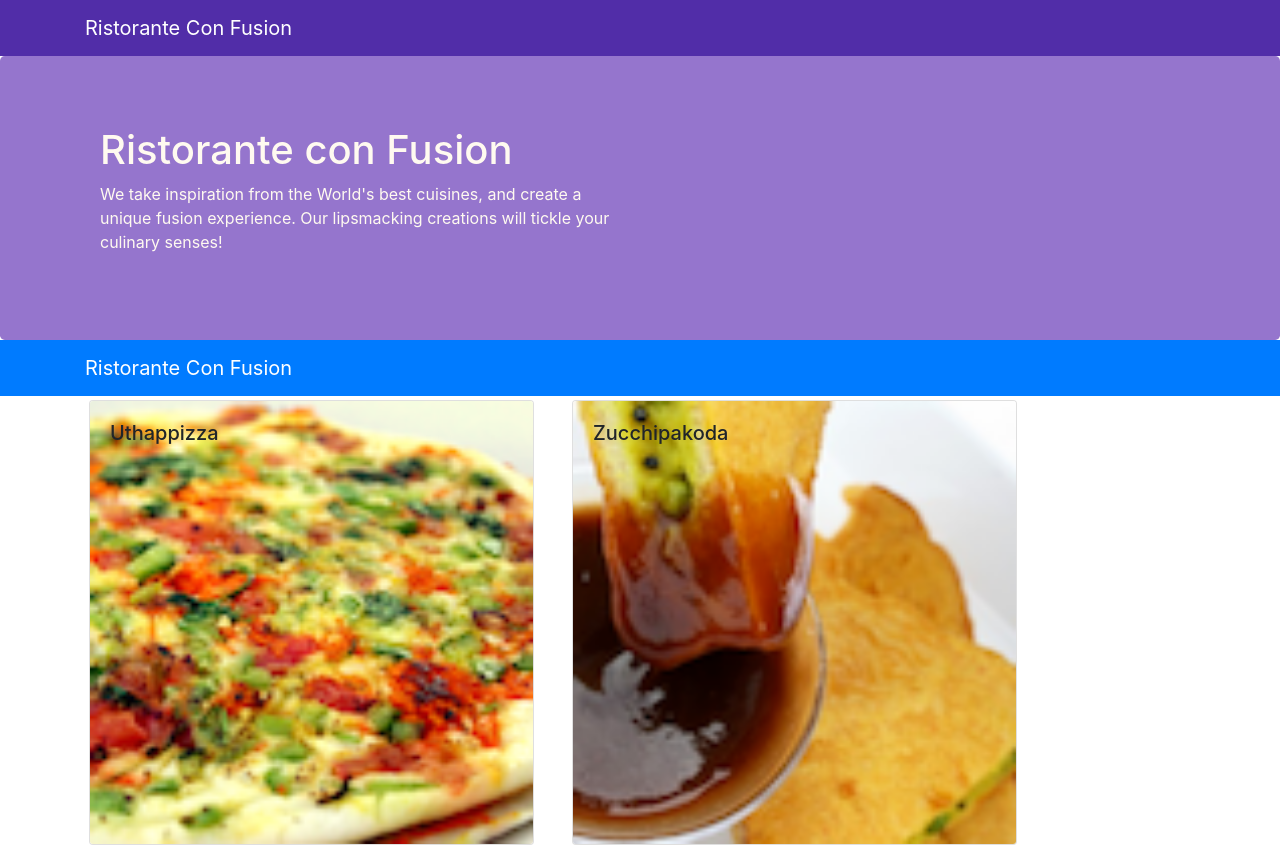
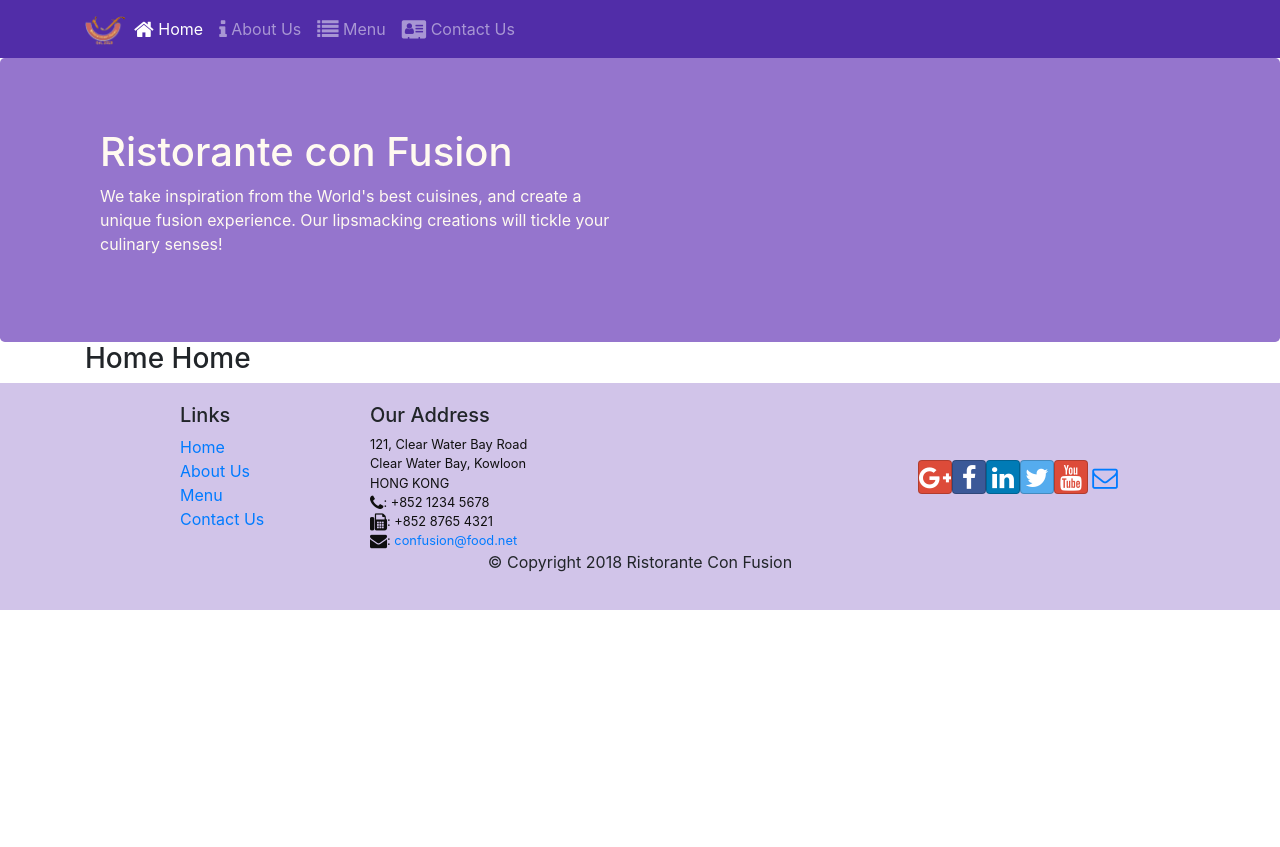
Before and after one commit to sean-leonard-ireland/cousera-react1, a React (Create React App) app: page /home in a window 1280 px wide. Shown: the top 847 px of the page. After the commit the page ends 800 px from the top, so only its background shows below. Built offline with nearby package versions, Linux system fonts and the light colour scheme.

Commit message:
React Router

```diff
--- a/package.json
+++ b/package.json
@@ -12,6 +12,7 @@
     "react": "^17.0.1",
     "react-dom": "^17.0.1",
     "react-popper": "^0.9.2",
+    "react-router-dom": "^4.2.2",
     "react-scripts": "4.0.2",
     "reactstrap": "^5.0.0",
     "web-vitals": "^1.0.1"
--- a/src/App.js
+++ b/src/App.js
@@ -1,12 +1,15 @@
 import React, { Component } from "react";
 import Main from "./components/MainComponent";
+import { BrowserRouter } from "react-router-dom";
 
 class App extends Component {
   render() {
     return (
-      <div className="App">
-        <Main />
-      </div>
+      <BrowserRouter>
+        <div className="App">
+          <Main />
+        </div>
+      </BrowserRouter>
     );
   }
 }
--- a/src/components/FooterComponent.js
+++ b/src/components/FooterComponent.js
@@ -1,4 +1,5 @@
 import React from "react";
+import { Link } from "react-router-dom";
 
 function Footer(props) {
   return (
@@ -9,16 +10,16 @@
             <h5>Links</h5>
             <ul className="list-unstyled">
               <li>
-                <a href="#">Home</a>
+                <Link to="/home">Home</Link>
               </li>
               <li>
-                <a href="#">About</a>
+                <Link to="/aboutus">About Us</Link>
               </li>
               <li>
-                <a href="#">Menu</a>
+                <Link to="/menu">Menu</Link>
               </li>
               <li>
-                <a href="contactus.html">Contact</a>
+                <Link to="/contactus">Contact Us</Link>
               </li>
             </ul>
           </div>
--- a/src/components/HeaderComponent.js
+++ b/src/components/HeaderComponent.js
@@ -1,14 +1,70 @@
 import React, { Component } from "react";
-import { Navbar, NavbarBrand, Jumbotron } from "reactstrap";
-
+import {
+  Nav,
+  Navbar,
+  NavbarBrand,
+  NavbarToggler,
+  Collapse,
+  NavItem,
+  Jumbotron,
+} from "reactstrap";
+import { NavLink } from "react-router-dom";
 
 class Header extends Component {
+  constructor(props) {
+    super(props);
+
+    this.toggleNav = this.toggleNav.bind(this);
+    this.state = {
+      isNavOpen: false,
+    };
+  }
+
+  toggleNav() {
+    this.setState({
+      isNavOpen: !this.state.isNavOpen,
+    });
+  }
+
   render() {
     return (
-      <React.Fragment>
-        <Navbar dark>
+      <div>
+        <Navbar dark expand="md">
           <div className="container">
-            <NavbarBrand href="/">Ristorante Con Fusion</NavbarBrand>
+            <NavbarToggler onClick={this.toggleNav} />
+            <NavbarBrand className="mr-auto" href="/">
+              <img
+                src="assets/images/logo.png"
+                height="30"
+                width="41"
+                alt="Ristorante Con Fusion"
+              />
+            </NavbarBrand>
+            <Collapse isOpen={this.state.isNavOpen} navbar>
+              <Nav navbar>
+                <NavItem>
+                  <NavLink className="nav-link" to="/home">
+                    <span className="fa fa-home fa-lg"></span> Home
+                  </NavLink>
+                </NavItem>
+                <NavItem>
+                  <NavLink className="nav-link" to="/aboutus">
+                    <span className="fa fa-info fa-lg"></span> About Us
+                  </NavLink>
+                </NavItem>
+                <NavItem>
+                  <NavLink className="nav-link" to="/menu">
+                    <span className="fa fa-list fa-lg"></span> Menu
+                  </NavLink>
+                </NavItem>
+                <NavItem>
+                  <NavLink className="nav-link" to="/contactus">
+                    <span className="fa fa-address-card fa-lg"></span> Contact
+                    Us
+                  </NavLink>
+                </NavItem>
+              </Nav>
+            </Collapse>
           </div>
         </Navbar>
         <Jumbotron>
@@ -25,7 +81,7 @@
             </div>
           </div>
         </Jumbotron>
-      </React.Fragment>
+      </div>
     );
   }
 }
--- /dev/null
+++ b/src/components/HomeComponent.js
@@ -0,0 +1,11 @@
+import React from "react";
+
+function Home(props) {
+  return (
+    <div className="container">
+      <h3>Home Home</h3>
+    </div>
+  );
+}
+
+export default Home;
--- a/src/components/MainComponent.js
+++ b/src/components/MainComponent.js
@@ -2,9 +2,11 @@
 import { Navbar, NavbarBrand } from "reactstrap";
 import Menu from "./MenuComponent";
 import DishDetail from "./DishdetailComponent";
+import Home from "./HomeComponent";
 import { DISHES } from "../shared/dishes";
 import Header from "./HeaderComponent";
 import Footer from "./FooterComponent";
+import { Switch, Route, Redirect } from "react-router-dom";
 import "../App.css";
 
 class Main extends Component {
@@ -22,25 +24,22 @@
   }
 
   render() {
+    const HomePage = () => {
+      return <Home />;
+    };
+
     return (
       <div>
         <Header />
-        <Navbar dark color="primary">
-          <div className="container">
-            <NavbarBrand href="/">Ristorante Con Fusion</NavbarBrand>
-          </div>
-        </Navbar>
-        <Menu
-          dishes={this.state.dishes}
-          onClick={(dishId) => this.onDishSelect(dishId)}
-        />
-        <DishDetail
-          dish={
-            this.state.dishes.filter(
-              (dish) => dish.id === this.state.selectedDish
-            )[0]
-          }
-        />
+        <Switch>
+          <Route path="/home" component={HomePage} />
+          <Route
+            exact
+            path="/menu"
+            component={() => <Menu dishes={this.state.dishes} />}
+          />
+          <Redirect to="/home" />
+        </Switch>
         <Footer />
       </div>
     );
--- a/src/index.js
+++ b/src/index.js
@@ -4,6 +4,8 @@
 import "./index.css";
 import App from "./App";
 import reportWebVitals from "./reportWebVitals";
+import "font-awesome/css/font-awesome.css";
+import "bootstrap-social/bootstrap-social.css";
 
 ReactDOM.render(
   <React.StrictMode>
```
Also changed, not shown: 1 other file (tests, documents, lock files or other folders).
